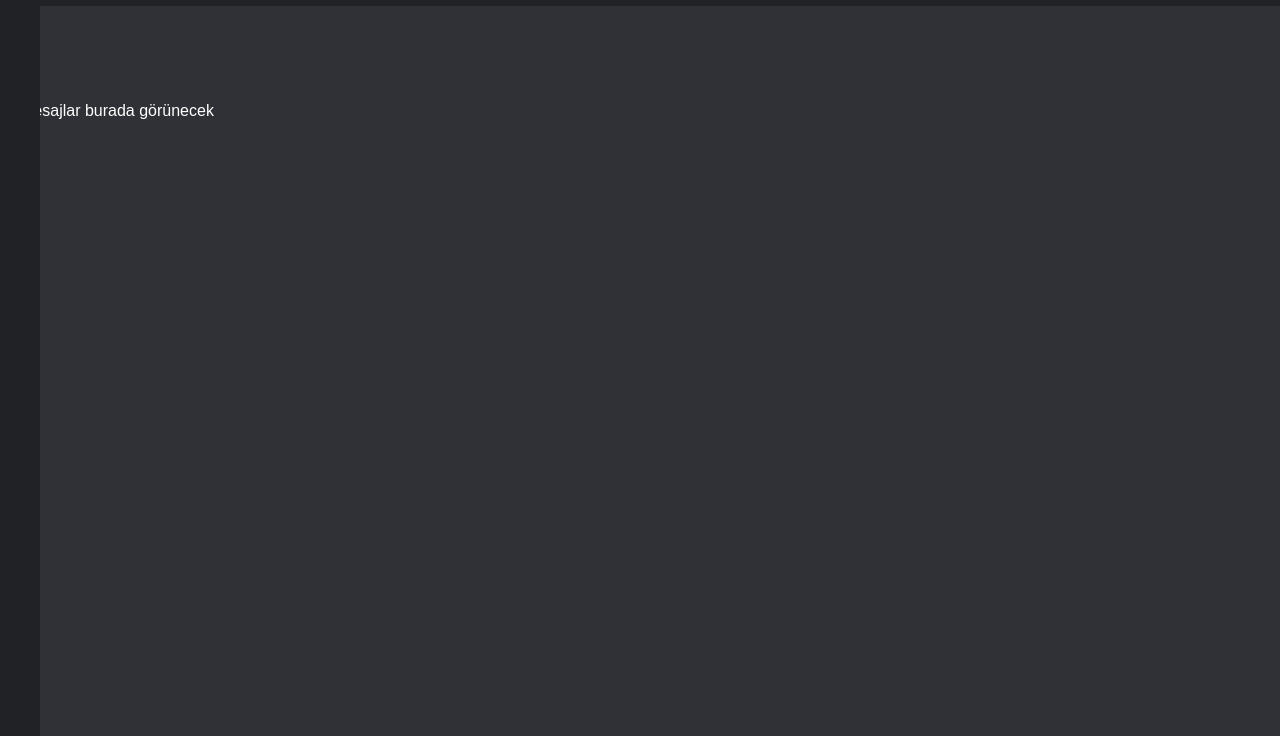
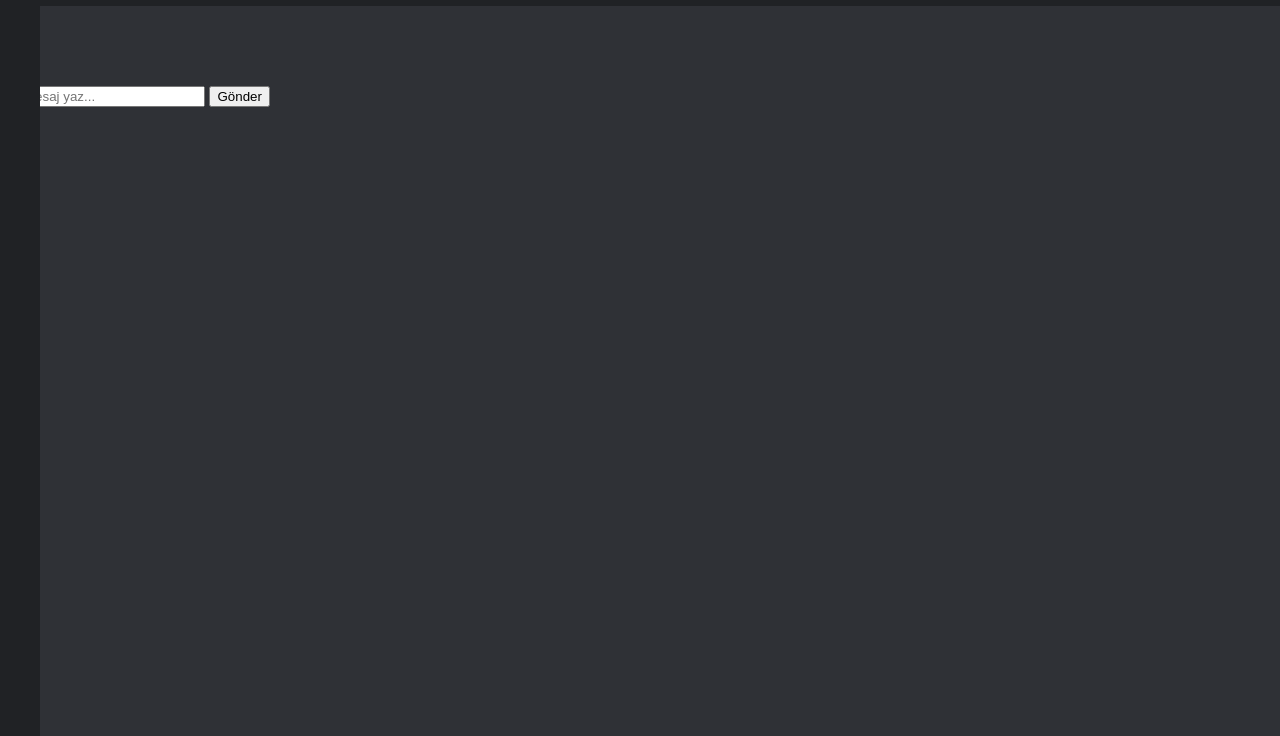
Before and after one commit to Mecaga/mecagaChat, a plain HTML site: page chat.html in a window 1280 px wide. Shown: the part 64-800 px from the top of the page. Drawn offline with Linux system fonts and the light colour scheme; no server answers.

Commit message:
Update chat.html

```diff
--- a/chat.html
+++ b/chat.html
@@ -1,16 +1,15 @@
 <!DOCTYPE html>
-<html>
+<html lang="tr">
 <head>
 <meta charset="UTF-8">
 <title>MecagaChat</title>
 
 <link rel="stylesheet" href="css/style.css">
-
 </head>
 
 <body>
 
-<!-- Üst bar -->
+<!-- Üst Bar -->
 <div class="topbar">
 
 <button id="menuBtn">☰</button>
@@ -19,7 +18,7 @@
 
 </div>
 
-<!-- Sidebar -->
+<!-- Sidebar Menü -->
 <div id="sidebar" class="sidebar">
 
 <h3>Menü</h3>
@@ -30,10 +29,17 @@
 
 </div>
 
-<!-- Chat alanı -->
+<!-- Chat Alanı -->
 <div class="chatArea">
 
-<p>Mesajlar burada görünecek</p>
+<div id="messages"></div>
+
+<div class="messageInputArea">
+
+<input id="messageInput" placeholder="Mesaj yaz...">
+<button id="sendBtn">Gönder</button>
+
+</div>
 
 </div>
 
```
